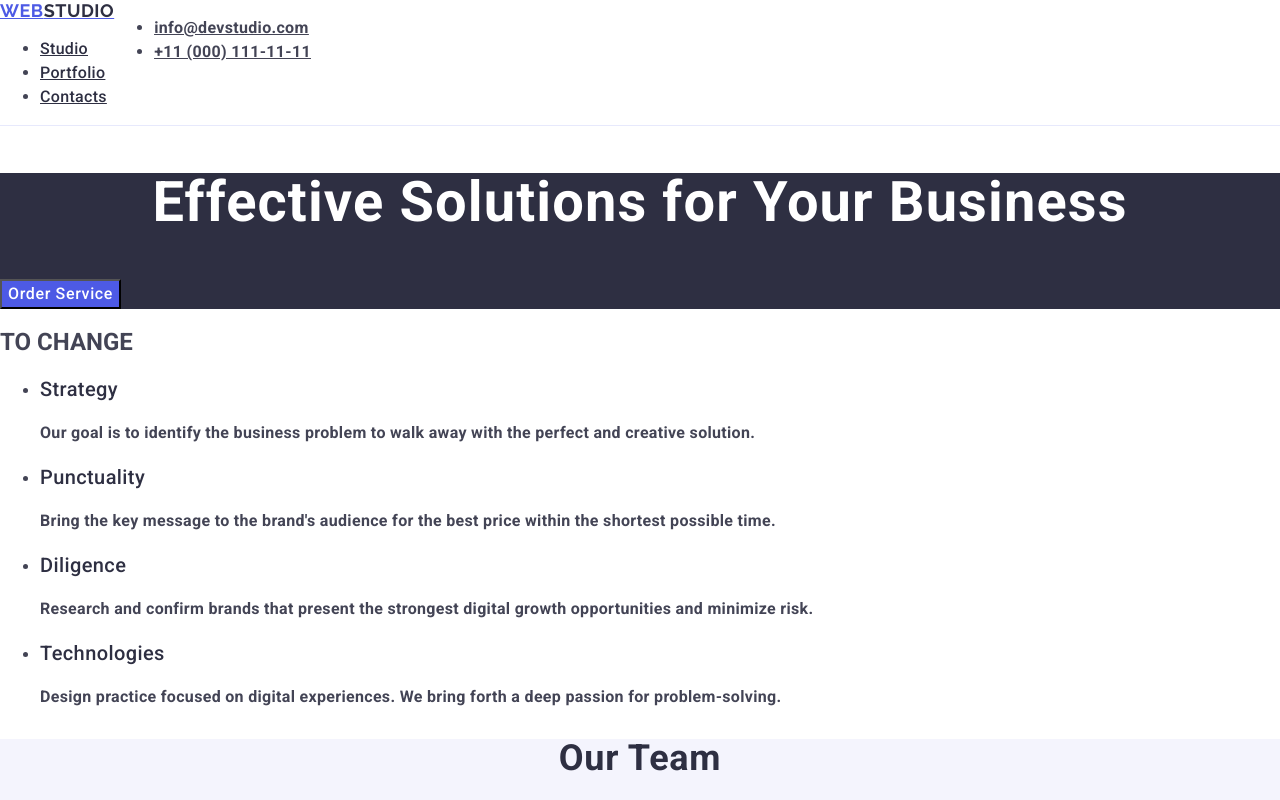
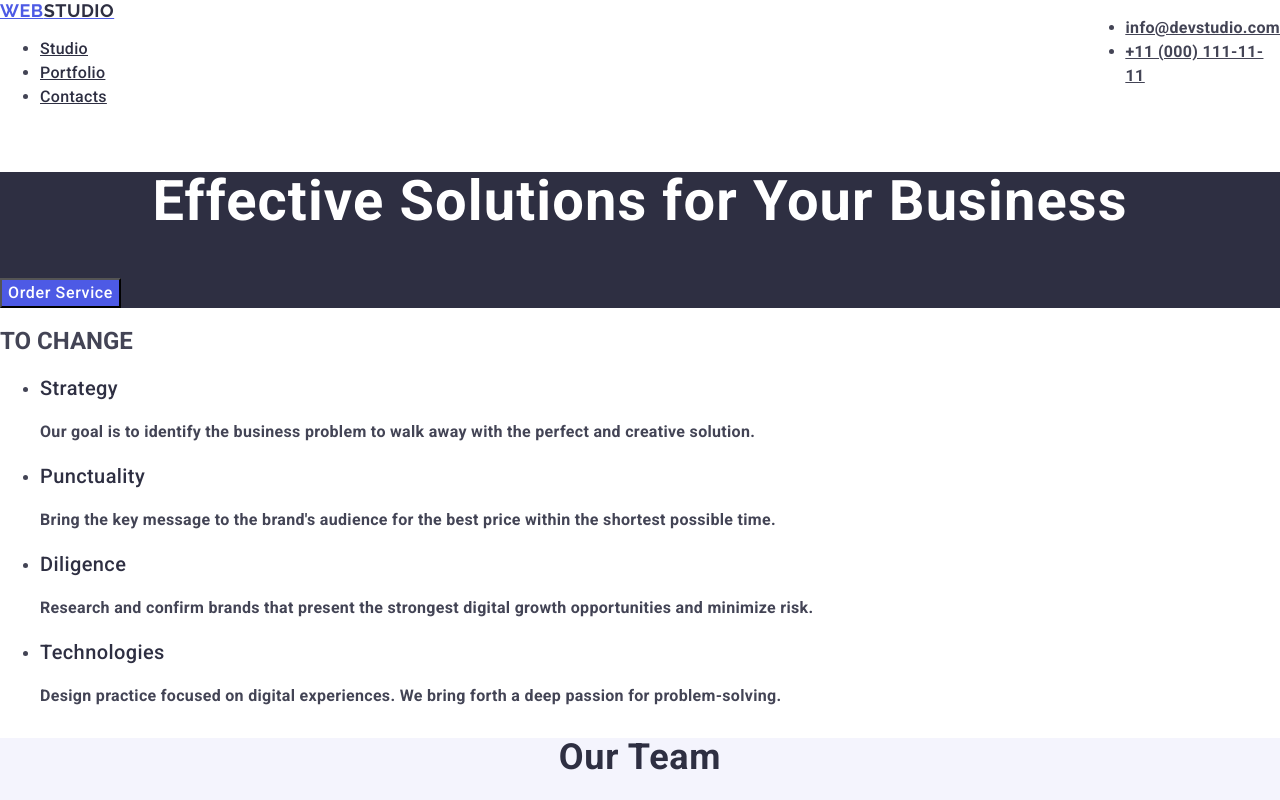
Before and after one commit to LuKaSzKoWi/goit-markup-hw-03, a plain HTML site: page index.html in a window 1280 px wide. Shown: the top 800 px of the page. Drawn offline with nearby package versions, Linux system fonts and the light colour scheme.

Commit message:
add classes in dic class container

```diff
--- a/css/styles.css
+++ b/css/styles.css
@@ -151,8 +151,11 @@ img {
 .header {
     border-bottom: 1px solid #e7e9fc;;
 }
-.header-container {
+.container {
     display:flex;
+}
+.navigation {
     width: 1158px;
+    margin: 0;
     padding: 0 15;
 }
--- a/index.html
+++ b/index.html
@@ -20,19 +20,19 @@
 
 </head>
 <body>
-    <header class="header">
-        <div class="header-container">
+    <header class="top-bar">
+        <div class="container">
 
-        <nav>
+        <nav class="navigation">
             <a href="./index.html" class="page-logo">Web<span class="logo-studio-top">Studio</span></a>
-            <ul>
-                <li>
+            <ul class="navigation-list">
+                <li class="navigation-list-item">
                     <a href="./index.html" class="first-link">Studio</a>
                 </li>
-                <li>
+                <li class="navigation-list-item">
                     <a href="" class="first-link">Portfolio</a>
                 </li>
-                <li>
+                <li class="navigation-list-item">
                     <a href="" class="first-link">Contacts</a>
                 </li>
             </ul>
```
